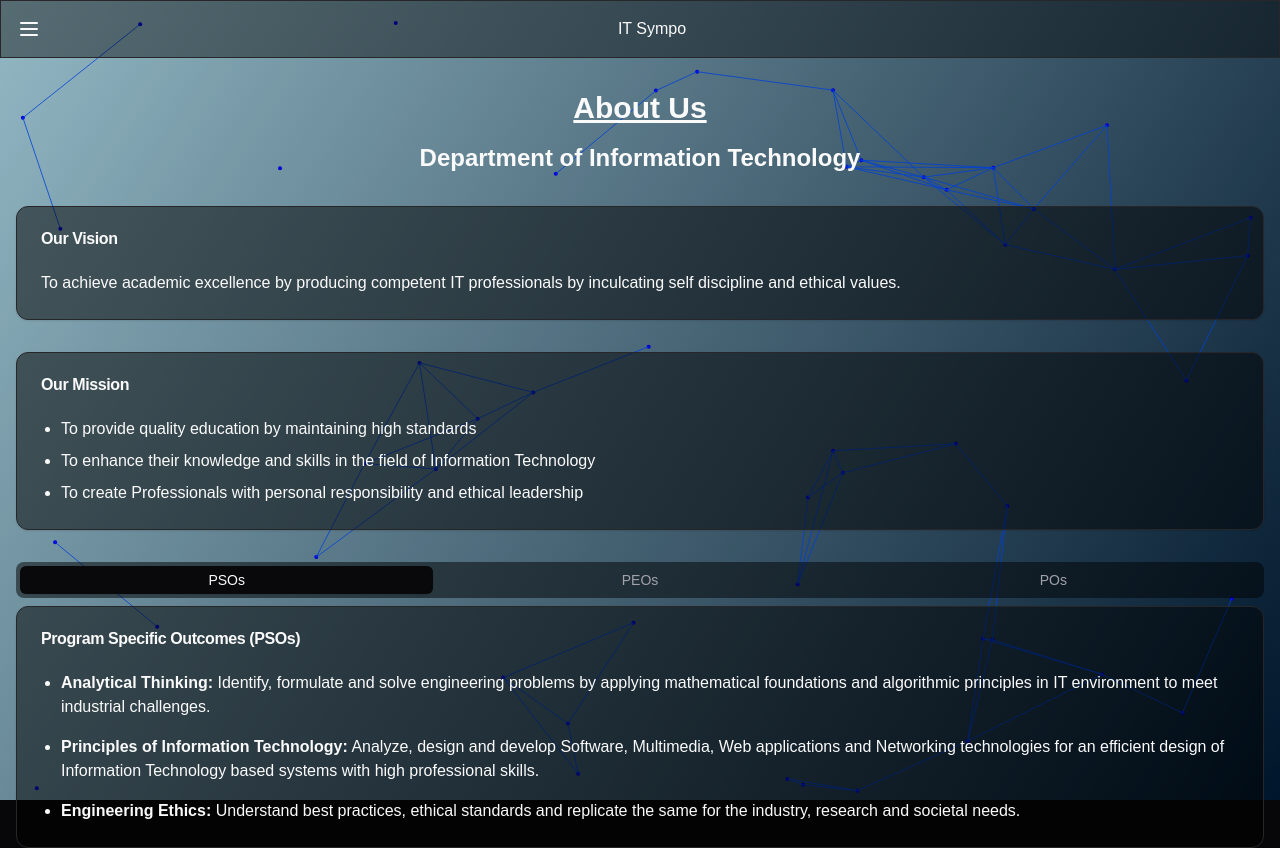
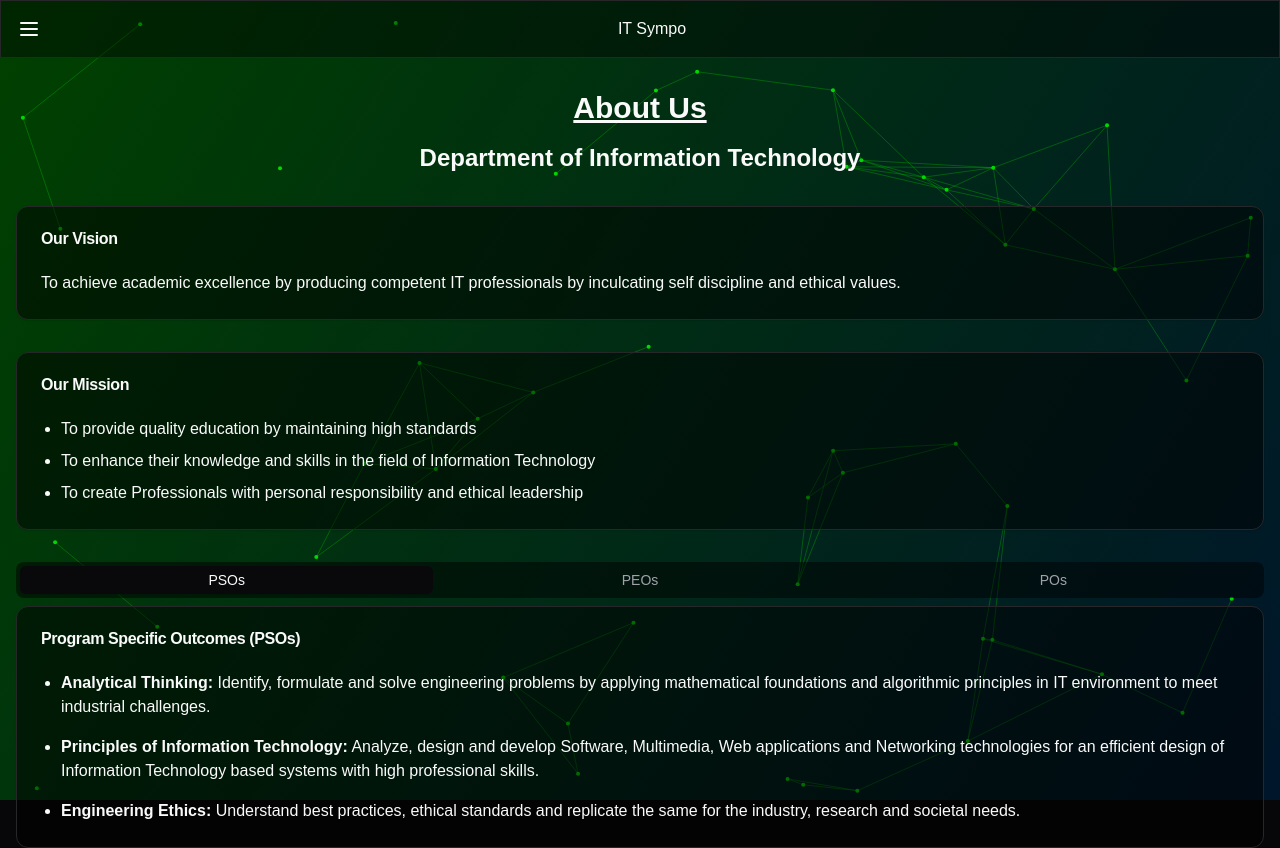
Before and after one commit to sakthivel2264/IT-Sympo-app, a Next.js app: page /aboutus in a window 1280 px wide. Shown: the top 848 px of the page. Built offline with nearby package versions, Linux system fonts and the light colour scheme.

Commit message:
second commit

```diff
--- a/src/components/background.tsx
+++ b/src/components/background.tsx
@@ -39,7 +39,7 @@ export default function Background() {
       // Draw background
       const gradient = ctx.createLinearGradient(0, 0, canvas.width, canvas.height)
       gradient.addColorStop(1, '#001a33')
-      gradient.addColorStop(0, '#add8e6')
+      gradient.addColorStop(0, '#004d00')
       ctx.fillStyle = gradient
       ctx.fillRect(0, 0, canvas.width, canvas.height)
 
@@ -53,12 +53,12 @@ export default function Background() {
 
         ctx.beginPath()
         ctx.arc(node.x, node.y, 2, 0, Math.PI * 2)
-        ctx.fillStyle = '#0000ff'
+        ctx.fillStyle = '#00ff00'
         ctx.fill()
       })
 
       // Draw connections
-      ctx.strokeStyle = 'rgba(0, 77, 254, 0.8)'
+      ctx.strokeStyle = 'rgba(0, 255, 0, 0.3)'
       nodes.forEach((nodeA, i) => {
         nodes.slice(i + 1).forEach((nodeB) => {
           const dx = nodeA.x - nodeB.x
```
